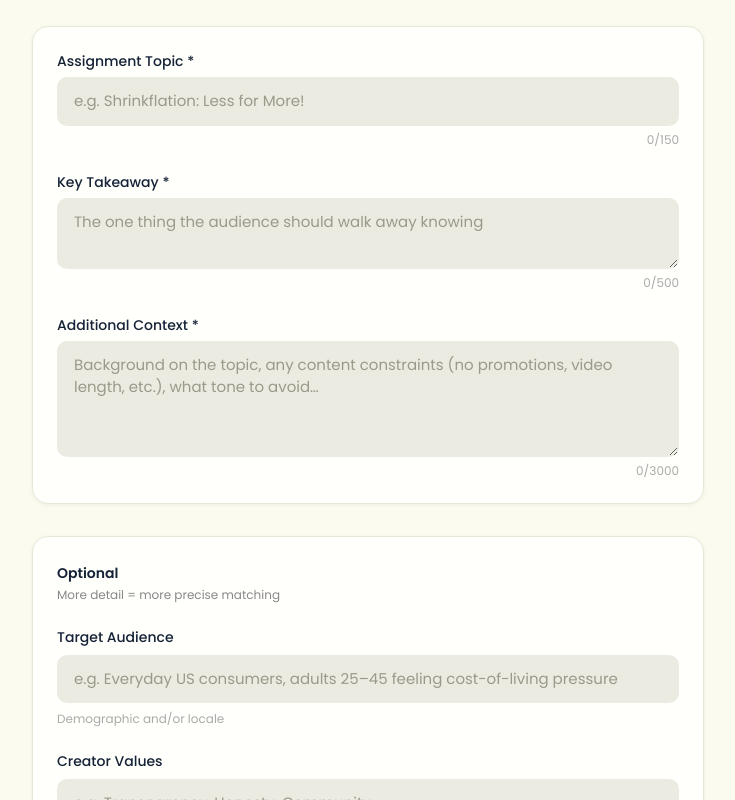
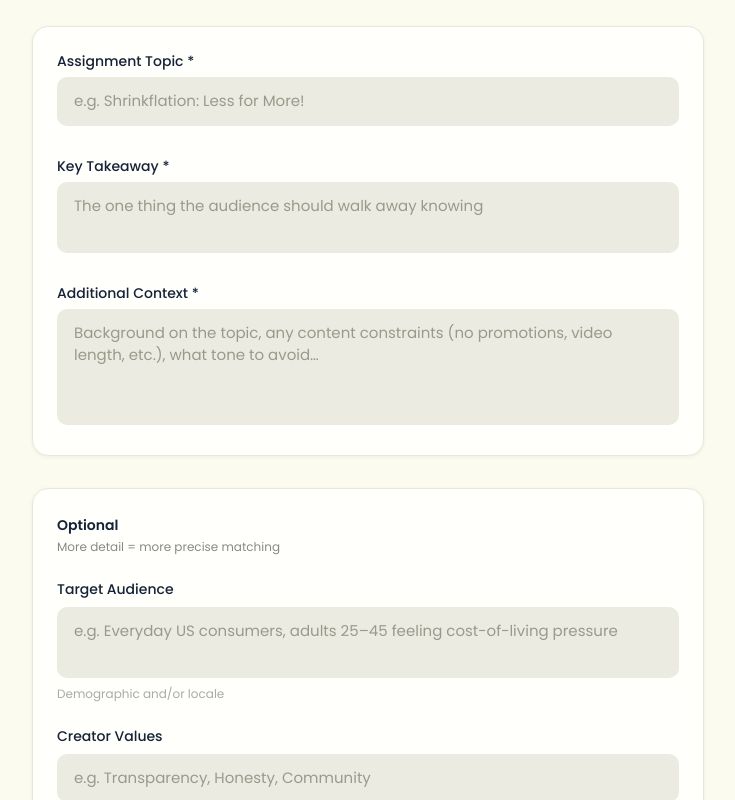
Before and after one commit to jettbtirrell/dl-matching-framing, a Next.js app: page / in a window 1280 px wide. Shown: the part 300-1100 px from the top of the page, without its empty margins (272-1007 px from the left). Built offline with nearby package versions, Linux system fonts and the light colour scheme.

Commit message:
style: input max length and auto resizing

```diff
--- a/app/page.tsx
+++ b/app/page.tsx
@@ -35,18 +35,27 @@ const OPTIONAL_FIELDS = [
     placeholder:
       "e.g. Everyday US consumers, adults 25–45 feeling cost-of-living pressure",
     hint: "Demographic and/or locale",
+    maxChars: config.ui.maxChars.targetAudience,
+    textarea: true,
+    rows: 2,
   },
   {
     name: "values" as const,
     label: "Creator Values",
     placeholder: "e.g. Transparency, Honesty, Community",
     hint: "Values you want the creator to embody",
+    maxChars: config.ui.maxChars.values,
+    textarea: true,
+    rows: 1,
   },
   {
     name: "tone" as const,
     label: "Tone",
     placeholder: "e.g. Conversational, Relatable, Lightly Educational",
     hint: "How the content should feel",
+    maxChars: config.ui.maxChars.tone,
+    textarea: true,
+    rows: 1,
   },
 ];
 
@@ -81,8 +90,8 @@ function FieldError({ message }: { message: string }) {
 function CharCount({ value, max }: { value: string; max: number }) {
   const n = value.length;
   const pct = n / max;
-  const color =
-    n >= max ? "text-error" : pct >= 0.85 ? "text-amber-500" : "text-text-subtle";
+  if (pct < 0.85) return null;
+  const color = n >= max ? "text-error" : "text-amber-500";
   return (
     <span className={`text-xs tabular-nums ${color}`}>
       {n}/{max}
@@ -307,6 +316,13 @@ export default function HomePage() {
   ) {
     const { name, value } = e.target;
     setForm((prev) => ({ ...prev, [name]: value }));
+
+    // Auto-resize textareas: reset to auto (rows acts as floor) then expand
+    // to scrollHeight so the field always shows its full content without scrolling.
+    if (e.target instanceof HTMLTextAreaElement) {
+      e.target.style.height = "auto";
+      e.target.style.height = `${e.target.scrollHeight}px`;
+    }
   }
 
   function handleBlur(
@@ -334,7 +350,7 @@ export default function HomePage() {
   }
 
   // ─── Submit handler (SSE) ──────────────────────────────────────────────────
-  async function handleSubmit(e: React.FormEvent<HTMLFormElement>) {
+  async function handleSubmit(e: React.SyntheticEvent<HTMLFormElement>) {
     e.preventDefault();
     setError(null);
 
@@ -517,11 +533,12 @@ export default function HomePage() {
               >
                 Assignment Topic *
               </label>
-              <input
+              <textarea
                 id="topic"
                 name="topic"
-                type="text"
-                className={`form-input${topicInvalid ? " border-error bg-error/[0.04]" : ""}`}
+                rows={1}
+                style={{ overflowY: "hidden" }}
+                className={`form-input resize-none${topicInvalid ? " border-error bg-error/[0.04]" : ""}`}
                 placeholder="e.g. Shrinkflation: Less for More!"
                 value={form.topic}
                 onChange={handleChange}
@@ -550,6 +567,7 @@ export default function HomePage() {
                 id="keyTakeaway"
                 name="keyTakeaway"
                 rows={2}
+                style={{ overflowY: "hidden" }}
                 className={`form-input resize-none${keyTakeawayInvalid ? " border-error bg-error/[0.04]" : ""}`}
                 placeholder="The one thing the audience should walk away knowing"
                 value={form.keyTakeaway}
@@ -579,6 +597,7 @@ export default function HomePage() {
                 id="context"
                 name="context"
                 rows={4}
+                style={{ overflowY: "hidden" }}
                 className={`form-input resize-none${contextInvalid ? " border-error bg-error/[0.04]" : ""}`}
                 placeholder="Background on the topic, any content constraints (no promotions, video length, etc.), what tone to avoid…"
                 value={form.context}
@@ -616,6 +635,19 @@ export default function HomePage() {
                 >
                   {field.label}
                 </label>
+                {field.textarea ? (
+                  <textarea
+                    id={field.name}
+                    name={field.name}
+                    rows={field.rows ?? 1}
+                    style={{ overflowY: "hidden" }}
+                    className="form-input resize-none"
+                    placeholder={field.placeholder}
+                    value={form[field.name] ?? ""}
+                    onChange={handleChange}
+                    maxLength={field.maxChars}
+                  />
+                ) : (
                   <input
                     id={field.name}
                     name={field.name}
@@ -624,8 +656,13 @@ export default function HomePage() {
                     placeholder={field.placeholder}
                     value={form[field.name] ?? ""}
                     onChange={handleChange}
+                    maxLength={field.maxChars}
                   />
+                )}
+                <div className="flex items-center justify-between">
                   <span className="text-xs text-text-subtle">{field.hint}</span>
+                  <CharCount value={form[field.name] ?? ""} max={field.maxChars} />
+                </div>
               </div>
             ))}
           </div>
--- a/lib/config.ts
+++ b/lib/config.ts
@@ -62,7 +62,7 @@ export interface AppConfig {
   ui: {
     /** Max niche tags shown per creator card (combined primary + secondary). */
     maxNichesPerCard: number;
-    /** Character limits for required assignment form fields. */
+    /** Character limits for all assignment form fields. */
     maxChars: {
       /** Assignment topic — short, one-line field. */
       topic: number;
@@ -70,6 +70,12 @@ export interface AppConfig {
       keyTakeaway: number;
       /** Additional context — large, free-text field. */
       context: number;
+      /** Optional: target audience description. */
+      targetAudience: number;
+      /** Optional: desired creator values. */
+      values: number;
+      /** Optional: desired tone / style. */
+      tone: number;
     };
   };
 }
@@ -92,7 +98,7 @@ const DEFAULTS: AppConfig = {
   matching:   { topN: 3, nonUSPenalty: 0.2 },
   ui: {
     maxNichesPerCard: 4,
-    maxChars: { topic: 150, keyTakeaway: 500, context: 3000 },
+    maxChars: { topic: 150, keyTakeaway: 500, context: 3000, targetAudience: 300, values: 200, tone: 200 },
   },
 };
 
@@ -113,7 +119,7 @@ interface Settings {
   matching?:   { topN?: number; nonUSPenalty?: number };
   ui?: {
     maxNichesPerCard?: number;
-    maxChars?: { topic?: number; keyTakeaway?: number; context?: number };
+    maxChars?: { topic?: number; keyTakeaway?: number; context?: number; targetAudience?: number; values?: number; tone?: number };
   };
 }
 
@@ -175,9 +181,12 @@ export const config: AppConfig = {
     ),
     maxChars: {
       // Clamp each limit to a sensible minimum so the form stays usable
-      topic:      Math.max(50,  SETTINGS.ui?.maxChars?.topic      ?? DEFAULTS.ui.maxChars.topic),
-      keyTakeaway: Math.max(50,  SETTINGS.ui?.maxChars?.keyTakeaway ?? DEFAULTS.ui.maxChars.keyTakeaway),
-      context:    Math.max(100, SETTINGS.ui?.maxChars?.context    ?? DEFAULTS.ui.maxChars.context),
+      topic:         Math.max(50,  SETTINGS.ui?.maxChars?.topic         ?? DEFAULTS.ui.maxChars.topic),
+      keyTakeaway:   Math.max(50,  SETTINGS.ui?.maxChars?.keyTakeaway   ?? DEFAULTS.ui.maxChars.keyTakeaway),
+      context:       Math.max(100, SETTINGS.ui?.maxChars?.context       ?? DEFAULTS.ui.maxChars.context),
+      targetAudience: Math.max(50, SETTINGS.ui?.maxChars?.targetAudience ?? DEFAULTS.ui.maxChars.targetAudience),
+      values:        Math.max(50,  SETTINGS.ui?.maxChars?.values        ?? DEFAULTS.ui.maxChars.values),
+      tone:          Math.max(50,  SETTINGS.ui?.maxChars?.tone          ?? DEFAULTS.ui.maxChars.tone),
     },
   },
 };
```
Lines whose indentation alone changed are shown as unchanged.
